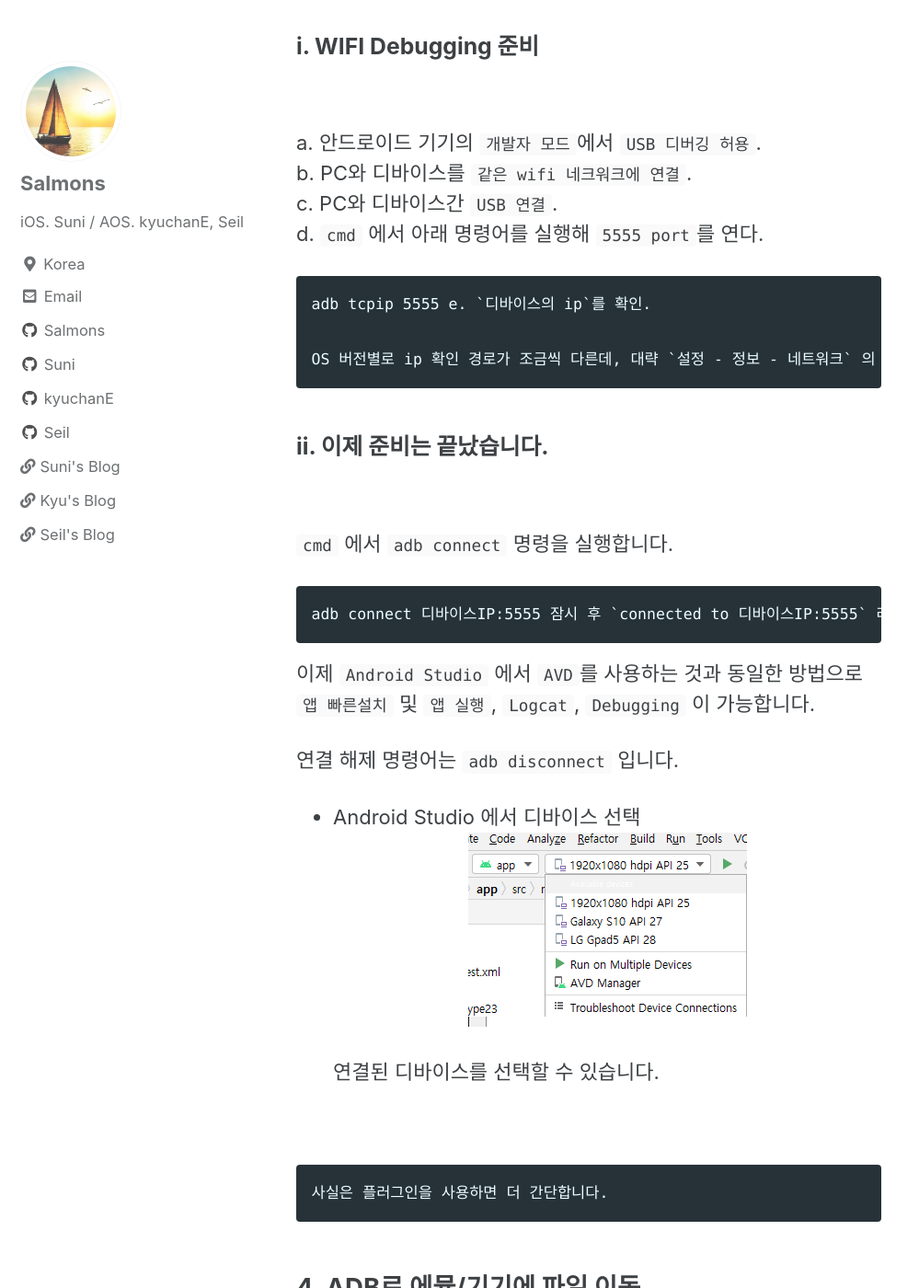
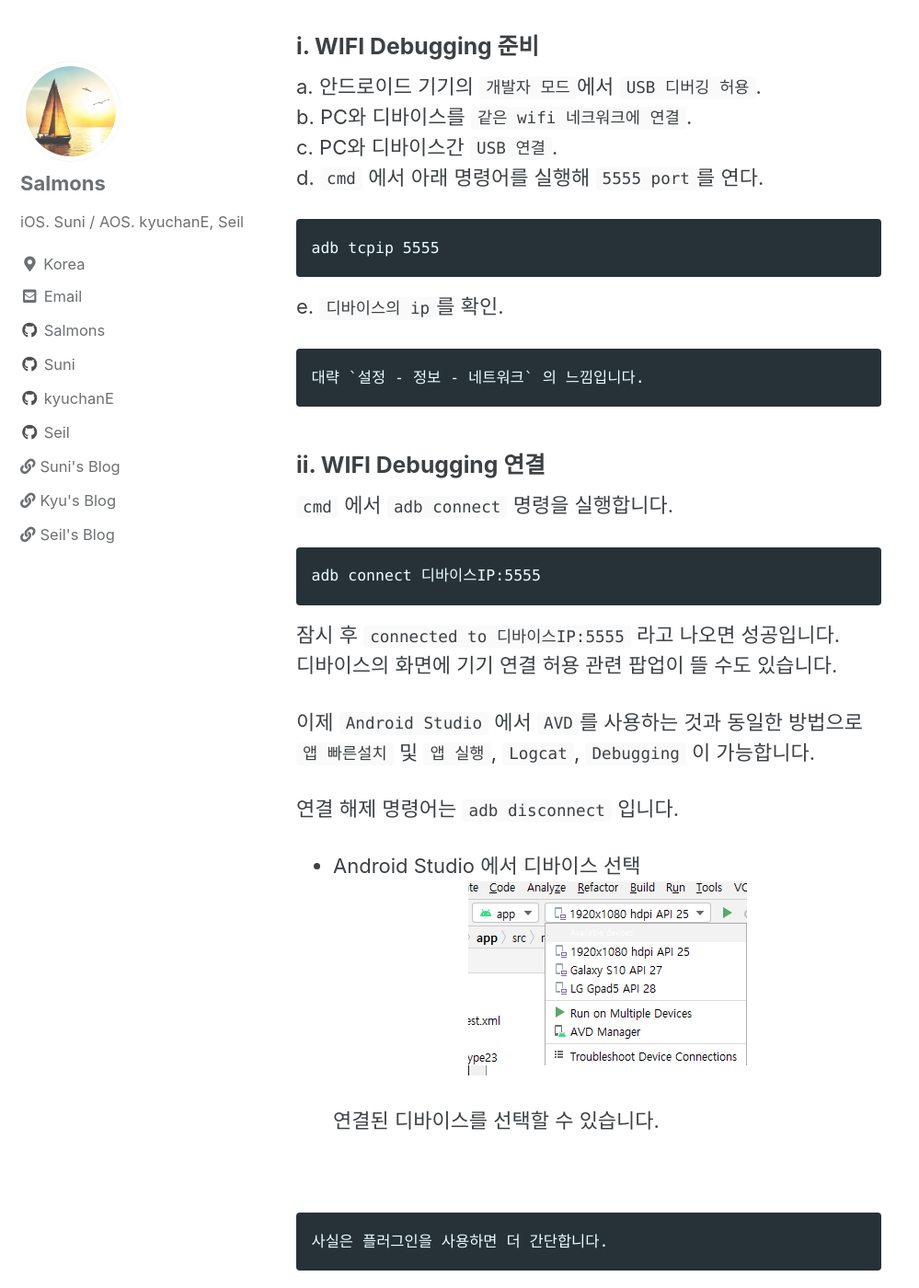
Before and after one commit to SalmonsDev/SalmonsDev.github.io, a Jekyll site: the page built from _posts/2021-01-25-adb.md, in a window 1280 px wide and 1400 px high, scrolled down 4776 px. Shown: the whole window at 92% size, without its empty margins (0-999 px from the left). Built offline with Jekyll 4.4.1, drawn with Linux system fonts in a browser that asks for light colours; cached includes are drawn as plain includes; comment, search, counter and statistics services are not loaded; some of the changed text lies outside the part shown.

Commit message:
[Seil] update adb

```diff
--- a/_posts/2021-01-25-adb.md
+++ b/_posts/2021-01-25-adb.md
@@ -74,7 +74,6 @@ USB 연결 없이 `wifi로 안드로이드 기기와 연결`, `앱 설치 및
 이때는 USB가 연결된 상태여야 합니다.<br>
 
 ### i. WIFI Debugging 준비
-<br>
 
 a. 안드로이드 기기의 `개발자 모드`에서 `USB 디버깅 허용`.
 b. PC와 디바이스를 `같은 wifi 네크워크에 연결`.
@@ -82,16 +81,17 @@ c. PC와 디바이스간 `USB 연결`.
 d. `cmd` 에서 아래 명령어를 실행해 `5555 port`를 연다.
 
     adb tcpip 5555
+
 e. `디바이스의 ip`를 확인.
 
-    OS 버전별로 ip 확인 경로가 조금씩 다른데, 대략 `설정 - 정보 - 네트워크` 의 느낌입니다.
+    대략 `설정 - 정보 - 네트워크` 의 느낌입니다.
 
-### ii. 이제 준비는 끝났습니다.
-<br>
+### ii. WIFI Debugging 연결
 
 `cmd` 에서 `adb connect` 명령을 실행합니다.
 
     adb connect 디바이스IP:5555
+
 잠시 후 `connected to 디바이스IP:5555` 라고 나오면 성공입니다.
 디바이스의 화면에 기기 연결 허용 관련 팝업이 뜰 수도 있습니다.
 
@@ -113,8 +113,6 @@ e. `디바이스의 ip`를 확인.
 간단합니다.
 
 i. 경로 이동
-![image-center](/assets/images/seil/001_adb/005.png){: .align-center}
-![image-center](/assets/images/seil/001_adb/006.png){: .align-center}
 cmd에서 pc의 파일을 보내거나 받으려는 경로로 이동합니다.
 
 ii. 파일 이동
```
